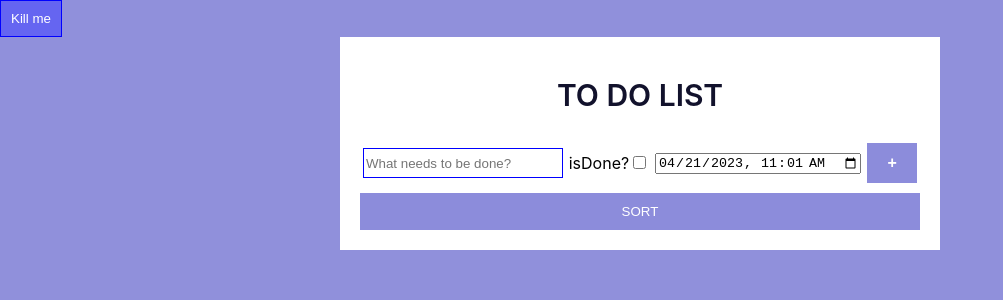
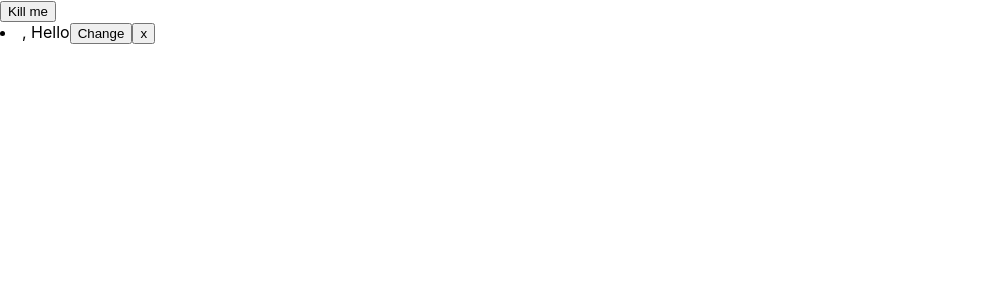
Before and after one commit to ElmiraDzhy/ReactIntro, a React (Create React App) app: page / in a window 1280 px wide. Shown: the top 300 px of the page, without its empty margins (0-1003 px from the left). Built offline with nearby package versions, Linux system fonts and the light colour scheme.

Commit message:
Add PropTypes

```diff
--- a/src/App.js
+++ b/src/App.js
@@ -1,5 +1,5 @@
 import React from "react";
-import ToDoList from "./components/ToDoList";
+import Aloha from './components/Aloha'
 
 class App extends React.Component {
 	constructor(props) {
@@ -21,7 +21,7 @@ class App extends React.Component {
 		return (
 			<>
 				<button onClick={this.onClick}>Kill me</button>
-				{<ToDoList/>}
+				{ <Aloha user={ {name: '', id: 1}} deletedCallback={()=> {}} />}
 			</>
 		);
 	}
--- a/src/components/Aloha/index.jsx
+++ b/src/components/Aloha/index.jsx
@@ -1,4 +1,5 @@
 import React from "react";
+import PropTypes from 'prop-types';
 
 class Aloha extends React.Component {
 	constructor(props) {
@@ -35,4 +36,15 @@ class Aloha extends React.Component {
 	}
 }
 
+const PropUser = {
+	name: PropTypes.string.isRequired,
+	id: PropTypes.number.isRequired,
+}
+
+Aloha.propTypes = {
+	user: PropTypes.shape( PropUser ).isRequired,
+	deleteCallback: PropTypes.func.isRequired,
+
+}
+
 export default Aloha;
```
